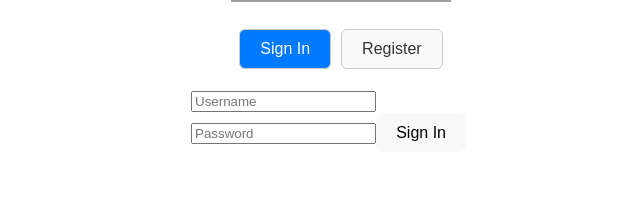
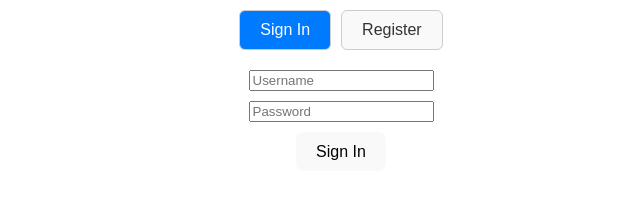
Before and after one commit to CharlesAdams19/project-4-front-end, a React (Vite) app: page /auth in a window 1280 px wide. Shown: the part 428-626 px from the top of the page, without its empty margins (299-939 px from the left). Built offline with nearby package versions, Linux system fonts and the light colour scheme; no server answers; grey boxes are pictures that could not be loaded.

Commit message:
sign in register

```diff
--- a/src/components/auth/RegisterForm.jsx
+++ b/src/components/auth/RegisterForm.jsx
@@ -44,7 +44,16 @@ export default function RegisterForm() {
   }
 
   return (
-    <form onSubmit={handleSubmit}>
+    <form
+  onSubmit={handleSubmit}
+  style={{
+    display: 'flex',
+    flexDirection: 'column',
+    gap: '10px',
+    alignItems: 'center',
+    marginTop: '15px'
+  }}
+>
       <input
         type="text"
         name="username"
--- a/src/components/auth/SignInForm.jsx
+++ b/src/components/auth/SignInForm.jsx
@@ -32,7 +32,16 @@ export default function SignInForm() {
   }
 
   return (
-    <form onSubmit={handleSubmit}>
+    <form
+  onSubmit={handleSubmit}
+  style={{
+    display: 'flex',
+    flexDirection: 'column',
+    gap: '10px',
+    alignItems: 'center',
+    marginTop: '15px'
+  }}
+>
       <input
         name="username"
         placeholder="Username"
```
